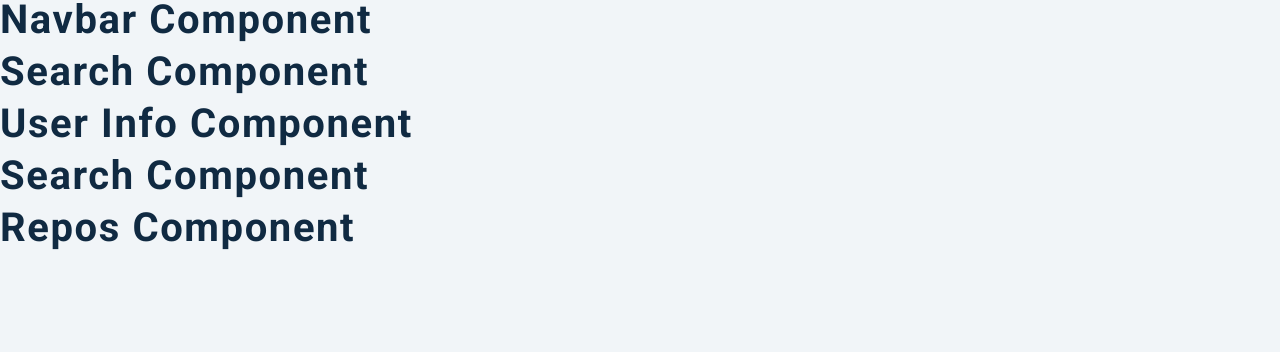
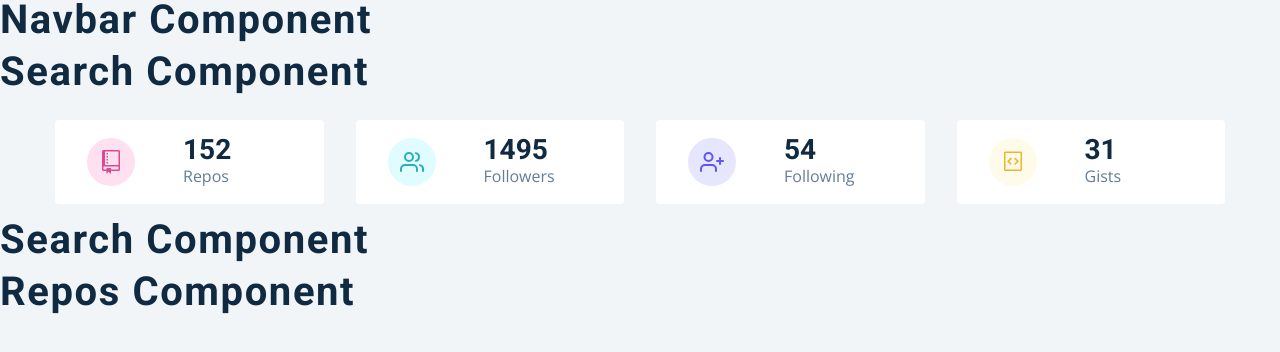
Before and after one commit to talhaaffansiddique/10---Search-Github-Users, a React (Create React App) app: page / in a window 1280 px wide. Shown: the top 352 px of the page. Built offline with nearby package versions, Linux system fonts and the light colour scheme.

Commit message:
278 - Info Component

```diff
--- a/src/components/Info.js
+++ b/src/components/Info.js
@@ -5,9 +5,61 @@
 import { FiUsers, FiUserPlus } from "react-icons/fi";
 
 const UserInfo = () => {
-  const data = React.useContext(GithubContext);
-  console.log(data);
-  return <h2>user info component </h2>;
+  const { githubUser } = React.useContext(GithubContext);
+  const { public_repos, followers, following, public_gists } = githubUser;
+
+  const items = [
+    {
+      id: 1,
+      icon: <GoRepo className="icon" />,
+      label: "repos",
+      value: public_repos,
+      color: "pink",
+    },
+    {
+      id: 2,
+      icon: <FiUsers className="icon" />,
+      label: "followers",
+      value: followers,
+      color: "green",
+    },
+    {
+      id: 3,
+      icon: <FiUserPlus className="icon" />,
+      label: "following",
+      value: following,
+      color: "purple",
+    },
+    {
+      id: 4,
+      icon: <GoGist className="icon" />,
+      label: "gists",
+      value: public_gists,
+      color: "yellow",
+    },
+  ];
+
+  return (
+    <section className="section">
+      <Wrapper className="section-center">
+        {items.map((item) => {
+          return <Item key={item.id} {...item}></Item>;
+        })}
+      </Wrapper>
+    </section>
+  );
+};
+
+const Item = ({ icon, label, value, color }) => {
+  return (
+    <article className="item">
+      <span className={color}>{icon}</span>
+      <div>
+        <h3>{value}</h3>
+        <p>{label}</p>
+      </div>
+    </article>
+  );
 };
 
 const Wrapper = styled.section`
--- a/src/context/mockData.js/mockUser.js
+++ b/src/context/mockData.js/mockUser.js
@@ -1,37 +1,37 @@
 export default {
-  login: 'john-smilga',
+  login: "john-smilga",
   id: 42133389,
-  node_id: 'MDQ6VXNlcjQyMTMzMzg5',
-  avatar_url: 'https://avatars3.githubusercontent.com/u/42133389?v=4',
-  gravatar_id: '',
-  url: 'https://api.github.com/users/john-smilga',
-  html_url: 'https://github.com/john-smilga',
-  followers_url: 'https://api.github.com/users/john-smilga/followers',
+  node_id: "MDQ6VXNlcjQyMTMzMzg5",
+  avatar_url: "https://avatars3.githubusercontent.com/u/42133389?v=4",
+  gravatar_id: "",
+  url: "https://api.github.com/users/john-smilga",
+  html_url: "https://github.com/john-smilga",
+  followers_url: "https://api.github.com/users/john-smilga/followers",
   following_url:
-    'https://api.github.com/users/john-smilga/following{/other_user}',
-  gists_url: 'https://api.github.com/users/john-smilga/gists{/gist_id}',
+    "https://api.github.com/users/john-smilga/following{/other_user}",
+  gists_url: "https://api.github.com/users/john-smilga/gists{/gist_id}",
   starred_url:
-    'https://api.github.com/users/john-smilga/starred{/owner}{/repo}',
-  subscriptions_url: 'https://api.github.com/users/john-smilga/subscriptions',
-  organizations_url: 'https://api.github.com/users/john-smilga/orgs',
-  repos_url: 'https://api.github.com/users/john-smilga/repos',
-  events_url: 'https://api.github.com/users/john-smilga/events{/privacy}',
+    "https://api.github.com/users/john-smilga/starred{/owner}{/repo}",
+  subscriptions_url: "https://api.github.com/users/john-smilga/subscriptions",
+  organizations_url: "https://api.github.com/users/john-smilga/orgs",
+  repos_url: "https://api.github.com/users/john-smilga/repos",
+  events_url: "https://api.github.com/users/john-smilga/events{/privacy}",
   received_events_url:
-    'https://api.github.com/users/john-smilga/received_events',
-  type: 'User',
+    "https://api.github.com/users/john-smilga/received_events",
+  type: "User",
   site_admin: false,
-  name: 'John Smilga',
-  company: 'Coding Addict',
-  blog: 'www.johnsmilga.com',
-  location: 'Los Angeles',
+  name: "John Smilga",
+  company: "Coding Addict",
+  blog: "www.johnsmilga.com",
+  location: "Los Angeles",
   email: null,
   hireable: null,
-  bio: 'Creator of Coding Addict',
-  twitter_username: 'john_smilga',
+  bio: "Creator of Coding Addict",
+  twitter_username: "john_smilga",
   public_repos: 152,
-  public_gists: 0,
+  public_gists: 31,
   followers: 1495,
-  following: 0,
-  created_at: '2018-08-06T06:48:23Z',
-  updated_at: '2020-07-08T05:01:32Z',
+  following: 54,
+  created_at: "2018-08-06T06:48:23Z",
+  updated_at: "2020-07-08T05:01:32Z",
 };
```
